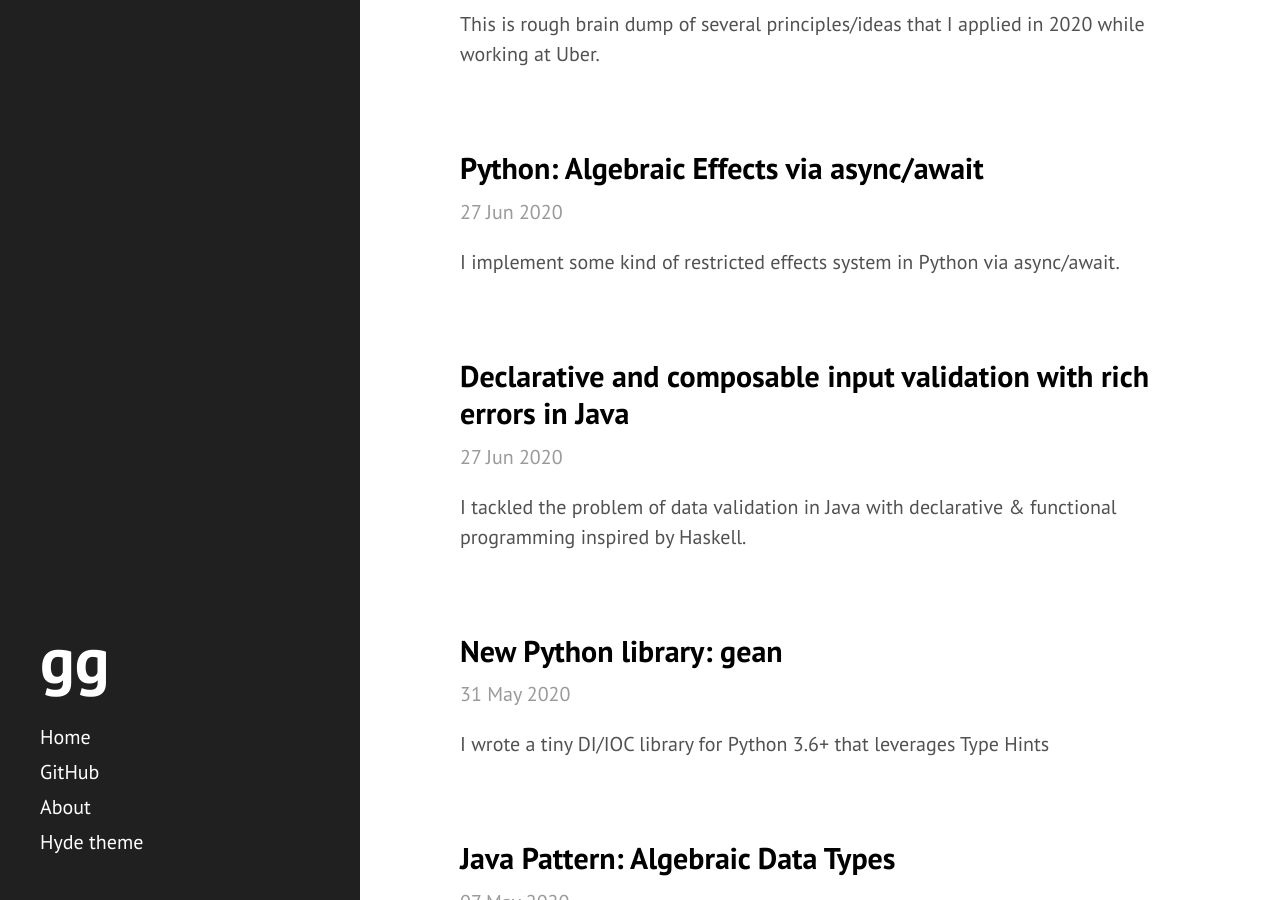
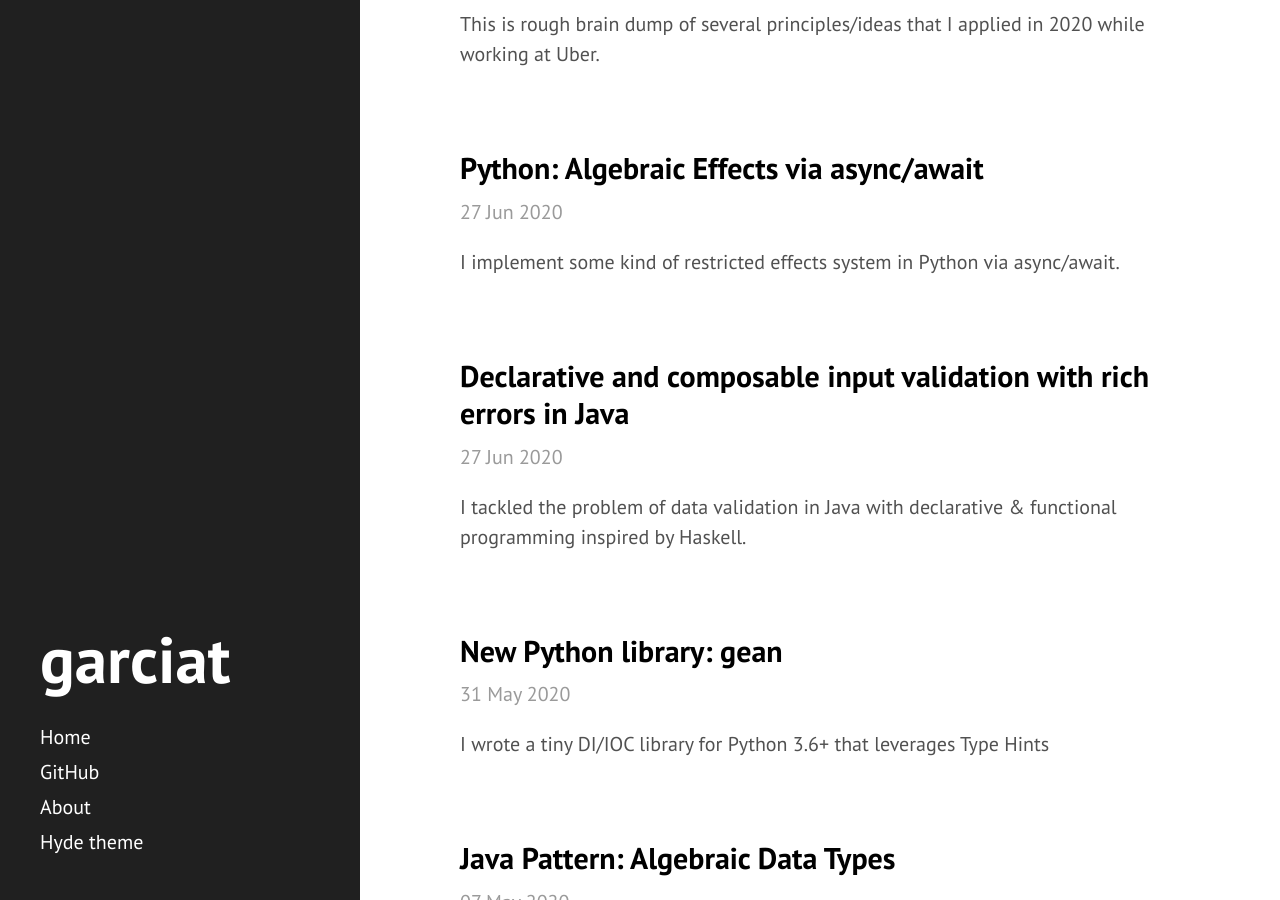
Before and after one commit to Garciat/garciat.github.io, a Jekyll site: the page built from index.html, in a window 1280 px wide and 900 px high, scrolled down 376 px. Built offline with Jekyll 4.4.1, drawn with Linux system fonts in a browser that asks for light colours; the list of posts is cut into pages by our own code.

Commit message:
Update _config.yml

```diff
--- a/_config.yml
+++ b/_config.yml
@@ -13,7 +13,7 @@ collections:
     permalink: /:collection/:title
 
 # Setup
-title:            gg
+title:            garciat
 tagline:          'λ'
 description:      ''
 url:              http://garciat.com
```
